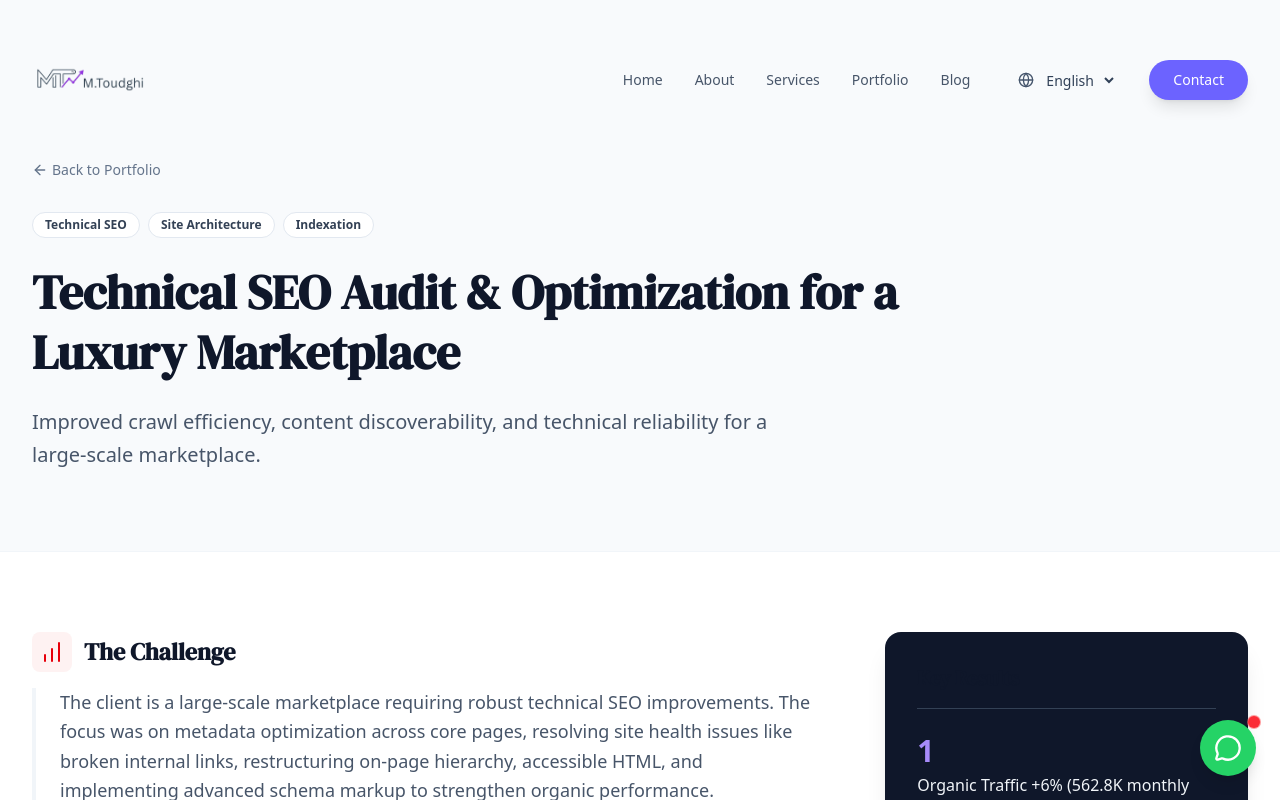
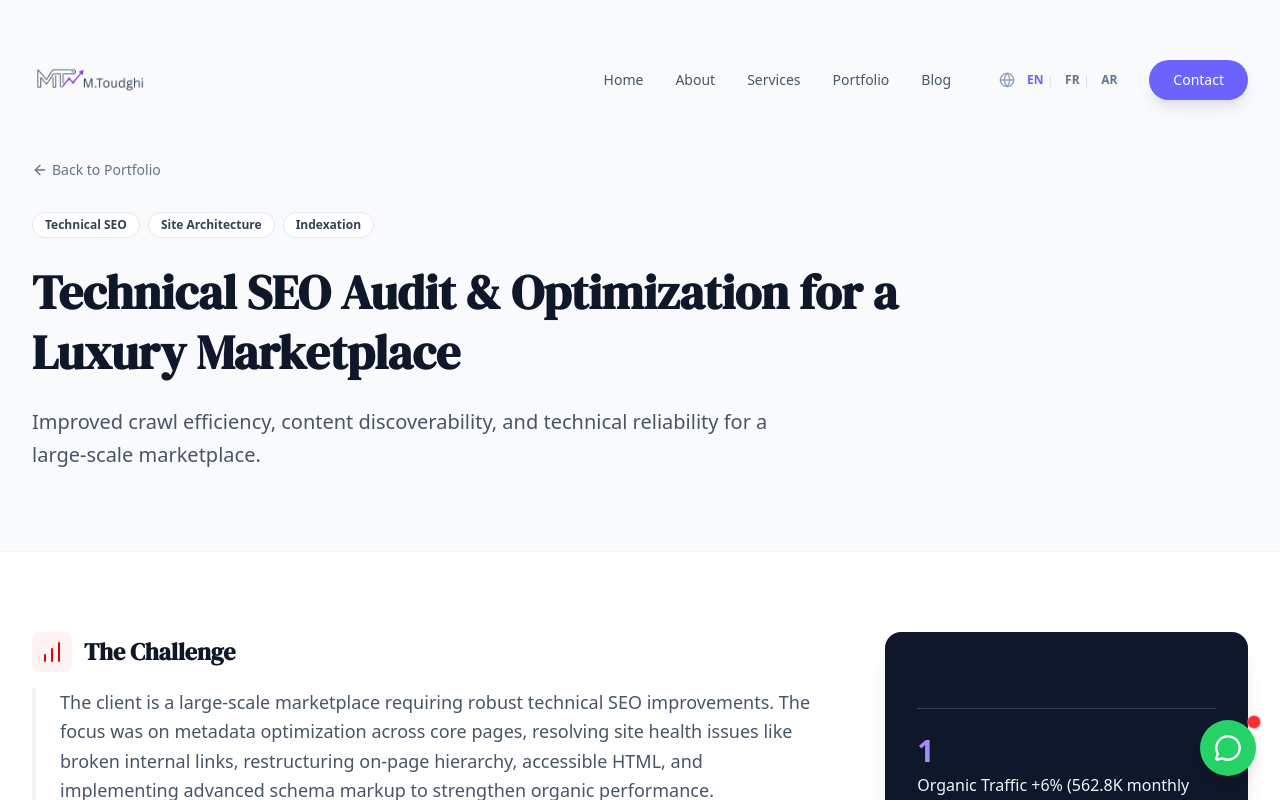
Before and after one commit to toudmohamed-ship-it/mohamed-portfolio, a Next.js app: page /en/portfolio/global-marketplace-audit in a window 1280 px wide. Shown: the top 800 px of the page. Built offline with nearby package versions, Linux system fonts and the light colour scheme.

Commit message:
fix(seo): improve crawlability with crawlable language switcher and fixed sitemap

```diff
--- a/src/app/sitemap.ts
+++ b/src/app/sitemap.ts
@@ -15,21 +15,21 @@ export default function sitemap(): MetadataRoute.Sitemap {
         "/contact",
         "/blog",
     ].map((route) => ({
-        url: `${baseUrl}/${locale}${route}`,
+        url: locale === 'en' ? `${baseUrl}${route}` : `${baseUrl}/${locale}${route}`,
         lastModified: new Date(),
         changeFrequency: "monthly" as const,
         priority: route === "" ? 1 : 0.8,
     })));
 
     const projectRoutes = locales.flatMap(locale => CASE_STUDIES.map((study) => ({
-        url: `${baseUrl}/${locale}/portfolio/${study.slug}`,
+        url: locale === 'en' ? `${baseUrl}/portfolio/${study.slug}` : `${baseUrl}/${locale}/portfolio/${study.slug}`,
         lastModified: new Date(),
         changeFrequency: "monthly" as const,
         priority: 0.7,
     })));
 
     const blogRoutes = locales.flatMap(locale => BLOG_POSTS.map((post) => ({
-        url: `${baseUrl}/${locale}/blog/${post.slug}`,
+        url: locale === 'en' ? `${baseUrl}/blog/${post.slug}` : `${baseUrl}/${locale}/blog/${post.slug}`,
         lastModified: new Date(post.date),
         changeFrequency: "weekly" as const,
         priority: 0.6,
--- a/src/components/LanguageSwitcher.tsx
+++ b/src/components/LanguageSwitcher.tsx
@@ -1,30 +1,41 @@
 'use client';
 import { useLocale } from 'next-intl';
-import { usePathname, useRouter } from '@/i18n/routing';
+import { Link, usePathname } from '@/i18n/routing';
 import { Globe } from 'lucide-react';
+import clsx from 'clsx';
 
 export default function LanguageSwitcher() {
     const locale = useLocale();
-    const router = useRouter();
     const pathname = usePathname();
 
-    const handleLanguageChange = (e: React.ChangeEvent<HTMLSelectElement>) => {
-        const nextLocale = e.target.value;
-        router.replace(pathname, { locale: nextLocale });
-    };
+    const languages = [
+        { code: 'en', label: 'EN' },
+        { code: 'fr', label: 'FR' },
+        { code: 'ar', label: 'AR' },
+    ];
 
     return (
-        <div className="flex items-center gap-2">
-            <Globe className="w-4 h-4 text-slate-600" />
-            <select
-                defaultValue={locale}
-                onChange={handleLanguageChange}
-                className="bg-transparent text-sm font-medium text-slate-700 outline-none cursor-pointer"
-            >
-                <option value="en">English</option>
-                <option value="fr">Français</option>
-                <option value="ar">العربية</option>
-            </select>
+        <div className="flex items-center gap-3">
+            <Globe className="w-4 h-4 text-slate-400" />
+            <div className="flex items-center gap-2">
+                {languages.map((lang, index) => (
+                    <div key={lang.code} className="flex items-center">
+                        <Link
+                            href={pathname}
+                            locale={lang.code}
+                            className={clsx(
+                                "text-xs font-bold transition-colors hover:text-brand-purple",
+                                locale === lang.code ? "text-brand-purple" : "text-slate-500"
+                            )}
+                        >
+                            {lang.label}
+                        </Link>
+                        {index < languages.length - 1 && (
+                            <span className="mx-1 text-slate-300 text-[10px]">|</span>
+                        )}
+                    </div>
+                ))}
+            </div>
         </div>
     );
 }
```
